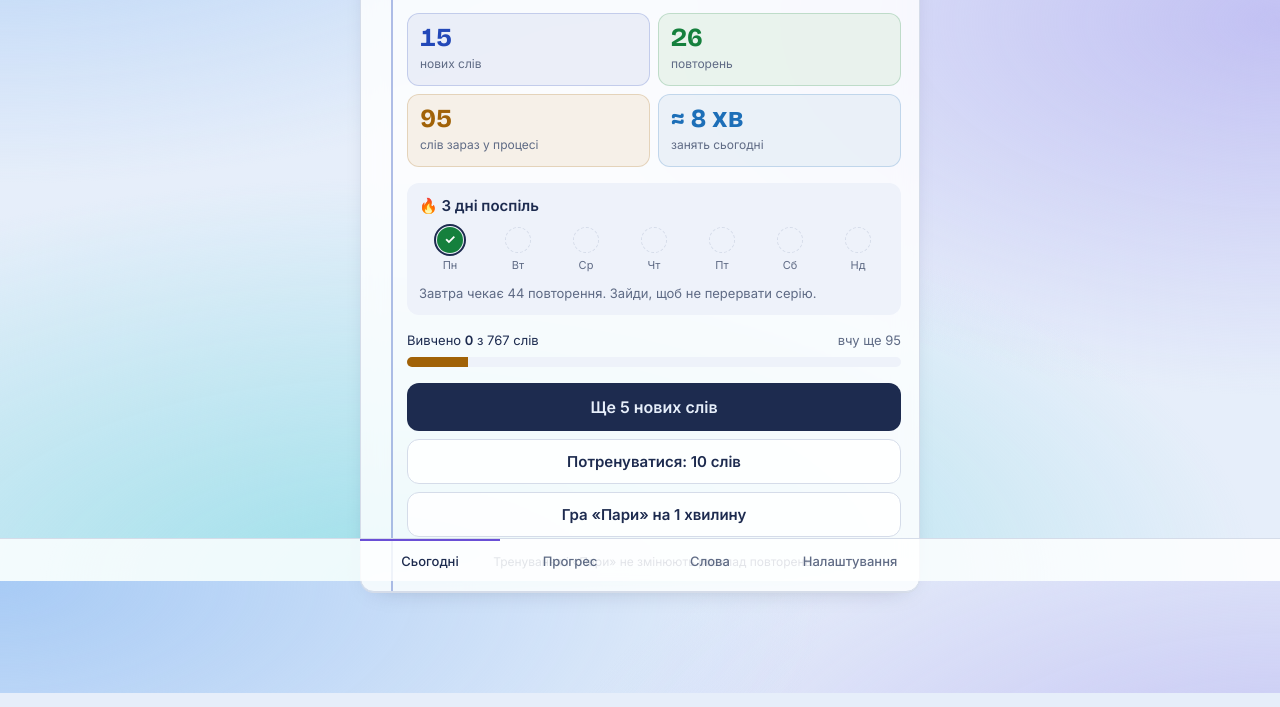
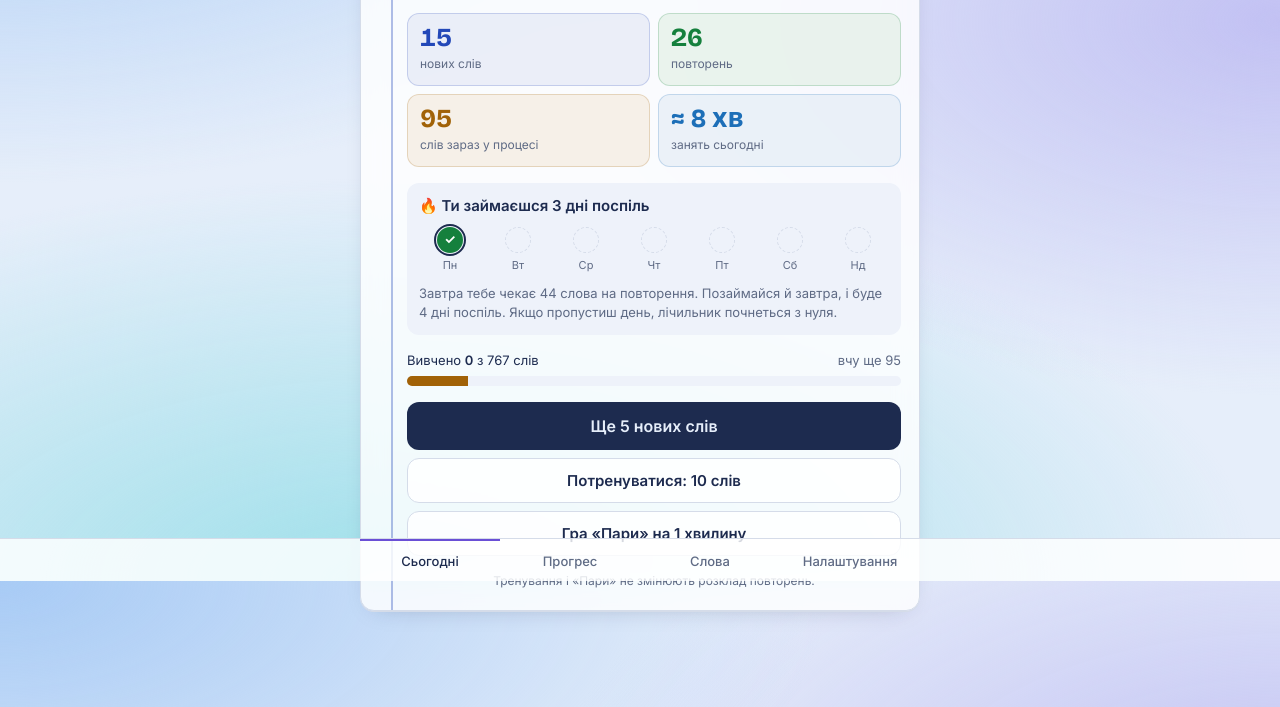
Before and after one commit to alinagurovamobile-web/general, a plain HTML site: page index.html in a window 1280 px wide. Shown: the part 219-926 px from the top of the page. Drawn offline with nearby package versions, Linux system fonts and the light colour scheme.

Commit message:
Clearer streak text on finish screen
Co-Authored-By: Claude Opus 5.5 <noreply@anthropic.com>
Claude-Session: https://claude.ai/code/session_01NzNcBhoHhiAn5RA5d5TuTX

```diff
--- a/index.html
+++ b/index.html
@@ -687,8 +687,8 @@ function renderDone(el){
       <div><div class="big">${did?'Brava!':'Ciao!'}</div><p>${did?'План на сьогодні виконано':'Сьогодні нічого не заплановано'}</p></div></div>
     ${did?`<div class="kpis">${kpi('var(--pen)',L[0],plural(L[0],'нове слово','нові слова','нових слів'))}${kpi('var(--good)',L[1],plural(L[1],'повторення','повторення','повторень'))}
       ${acc!==null?kpi('var(--easy)',acc+'%','правильних відповідей'):kpi('var(--hard)',ip,'слів зараз у процесі')}${best>=3?kpi('var(--red)',best,'відповідей поспіль без помилок'):kpi('var(--easy)','≈ '+Math.max(1,Math.round(did*12/60))+' хв','занять сьогодні')}</div>`:''}
-    <div class="strk"><div class="l1">🔥 ${n} ${plural(n,'день','дні','днів')} поспіль</div><div class="week">${weekHTML()}</div>
-      <div class="l2">${tom?`Завтра чекає ${tom} ${plural(tom,'повторення','повторення','повторень')}. Зайди, щоб не перервати серію.`:'Завтра повторень немає, можна взяти нові слова.'}</div></div>
+    <div class="strk"><div class="l1">🔥 Ти займаєшся ${n} ${plural(n,'день','дні','днів')} поспіль</div><div class="week">${weekHTML()}</div>
+      <div class="l2">${tom?`Завтра тебе чекає ${tom} ${plural(tom,'слово','слова','слів')} на повторення. Позаймайся й завтра, і буде ${n+1} ${plural(n+1,'день','дні','днів')} поспіль. Якщо пропустиш день, лічильник почнеться з нуля.`:`Позаймайся й завтра, і буде ${n+1} ${plural(n+1,'день','дні','днів')} поспіль. Якщо пропустиш день, лічильник почнеться з нуля.`}</div></div>
     <div class="prog"><div style="display:flex;justify-content:space-between;gap:8px"><span>Вивчено <b>${lr}</b> з ${tot} слів</span><span style="color:var(--muted)">вчу ще ${ip}</span></div>
       <div class="meter"><i style="width:${lr/tot*100}%;background:var(--good)"></i><i style="width:${ip/tot*100}%;background:var(--hard)"></i></div></div>
     <div class="acts">${more?'<button class="reveal" id="plus" type="button">Ще 5 нових слів</button>':''}
--- a/sw.js
+++ b/sw.js
@@ -1,4 +1,4 @@
-const CACHE='quaderno-af92cf19';
+const CACHE='quaderno-62bc9274';
 const CORE=['./','index.html','manifest.webmanifest','icon-192.png','icon-512.png'];
 self.addEventListener('install',e=>{e.waitUntil(caches.open(CACHE).then(c=>c.addAll(CORE.map(u=>new Request(u,{cache:'reload'})))).then(()=>self.skipWaiting()));});
 self.addEventListener('activate',e=>{e.waitUntil(caches.keys().then(ks=>Promise.all(ks.filter(k=>k!==CACHE&&k!=='quaderno-state').map(k=>caches.delete(k)))).then(()=>self.clients.claim()));});
```
